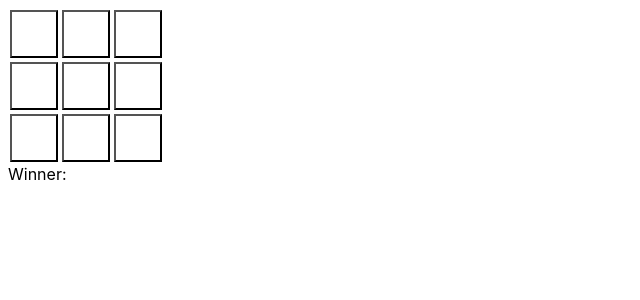
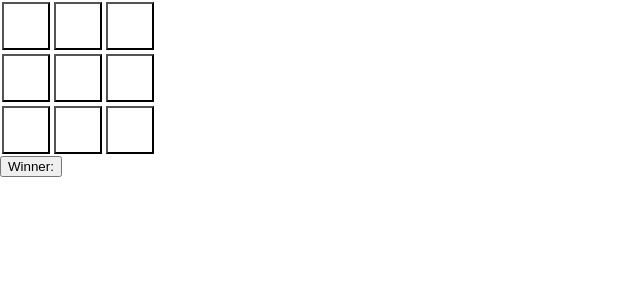
Before and after one commit to tnfssc/svelte-tac-toe, a Svelte app: page / in a window 1280 px wide. Shown: the top 300 px of the page, without its empty margins (0-640 px from the left). Built offline with nearby package versions, Linux system fonts and the light colour scheme.

Commit message:
Fonts, Sass, Reset Button

```diff
--- a/index.html
+++ b/index.html
@@ -2,12 +2,23 @@
 <html lang="en">
   <head>
     <meta charset="UTF-8" />
+
+    <link rel="dns-prefetch" href="https://fonts.googleapis.com" />
+    <link rel="preconnect" href="https://fonts.googleapis.com" />
+    <link
+      rel="preload"
+      href="https://fonts.googleapis.com/css?family=Roboto:300,400,500,700&display=swap"
+      as="style"
+      onload="this.onload=null;this.rel='stylesheet'"
+    />
+
     <link rel="icon" href="/favicon.ico" />
     <meta name="viewport" content="width=device-width, initial-scale=1.0" />
     <title>Tic-Tac-Toe</title>
   </head>
-  <body>
+  <body style="margin: 0; padding: 0">
     <div id="app"></div>
     <script type="module" src="/src/main.ts"></script>
+    <noscript> You need JavaScript enabled to view this page. </noscript>
   </body>
 </html>
--- a/package.json
+++ b/package.json
@@ -9,6 +9,7 @@
   },
   "devDependencies": {
     "@sveltejs/vite-plugin-svelte": "^1.0.0-next.7",
+    "sass": "^1.32.12",
     "svelte": "^3.37.0",
     "svelte-preprocess": "^4.7.2",
     "typescript": "^4.2.4",
--- a/src/App.svelte
+++ b/src/App.svelte
@@ -6,9 +6,4 @@
   <IndexPage />
 </main>
 
-<style>
-  :root {
-    font-family: -apple-system, BlinkMacSystemFont, "Segoe UI", Roboto, Oxygen, Ubuntu, Cantarell, "Open Sans",
-      "Helvetica Neue", sans-serif;
-  }
-</style>
+<style src="./css/index.scss"></style>
--- /dev/null
+++ b/src/css/index.scss
@@ -0,0 +1,5 @@
+:root {
+  font-family: "Roboto", sans-serif;
+  background-color: black;
+  color: white;
+}
--- a/src/pages/index.svelte
+++ b/src/pages/index.svelte
@@ -5,12 +5,15 @@
 
   let ticTacToeState = createTicTacToeStore(3);
   let currentTurn = createTurnStore();
+
+  const handleReset = () => ticTacToeState.reset();
   const handleClick: OnClickType = (_, position) => {
     if (!position || winner !== "") return;
     if ($ticTacToeState[position.y][position.x] !== "") return;
     ticTacToeState.update(position, $currentTurn);
     currentTurn.toggle();
   };
+
   let winner = "";
   $: winner = endGame($ticTacToeState);
 </script>
@@ -23,5 +26,7 @@
       {/each}
     </div>
   {/each}
-  Winner: {winner}
+  <button on:click={handleReset}>
+    Winner: {winner}
+  </button>
 </main>
```
Also changed, not shown: vite.config.ts (renamed from vite.config.js), 1 other file (tests, documents, lock files or other folders).
